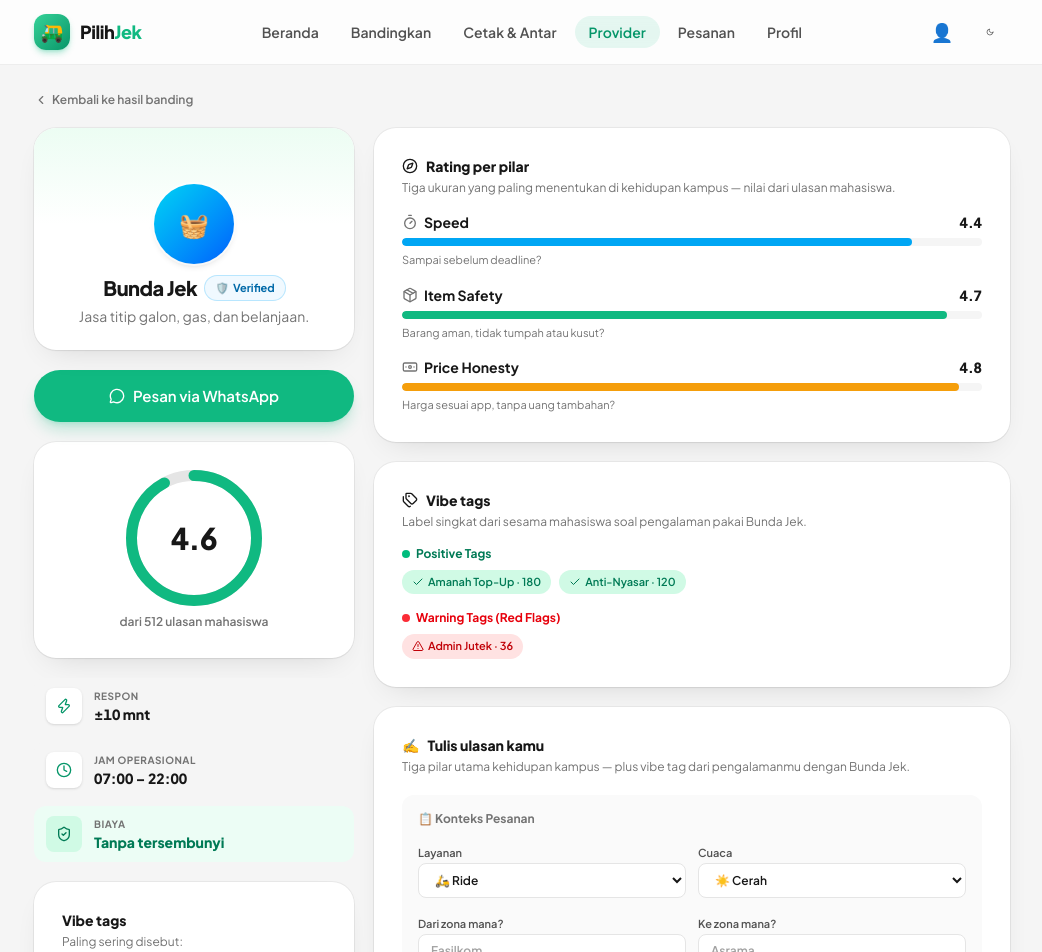
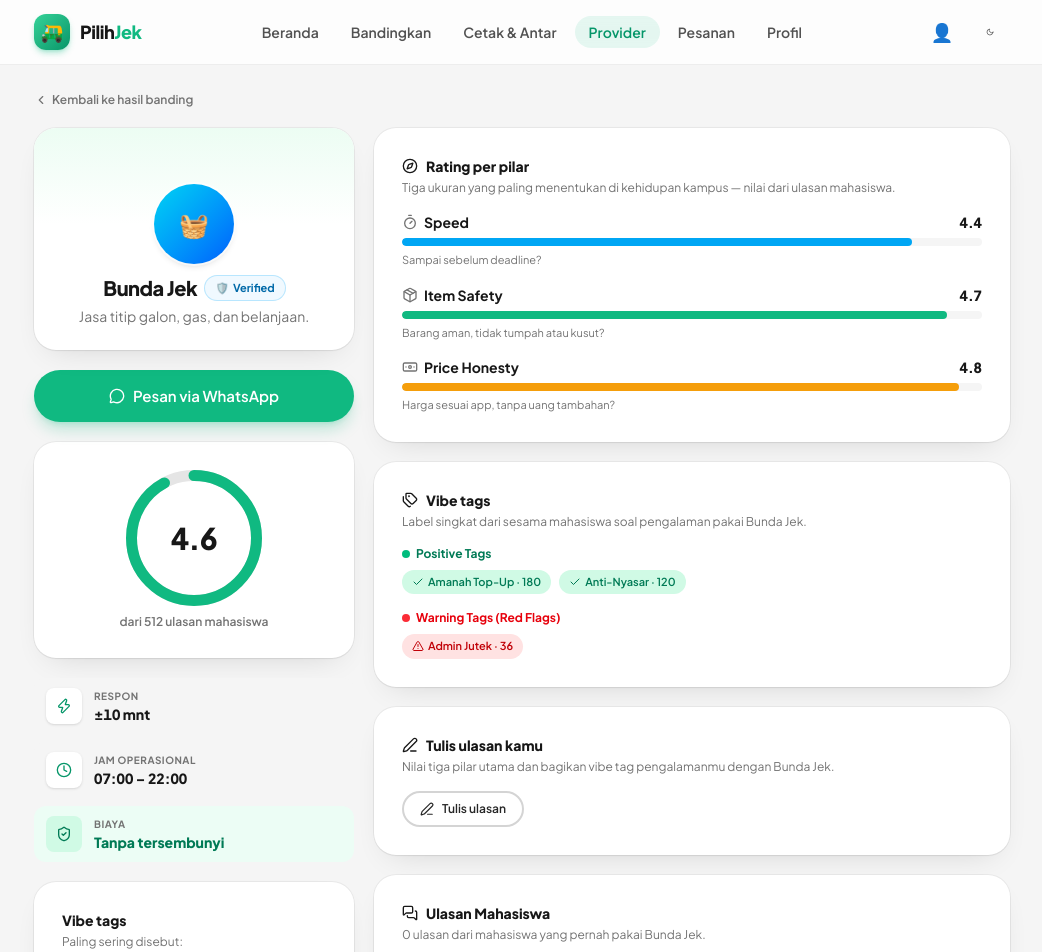
Before and after one commit to superapple8x/ojekify, a React (Vite) app in the folder app/: page /provider/bunda-jek in a window 1280 px wide. Shown: the top 952 px of the page, without its empty margins (118-1160 px from the left). Built offline with nearby package versions, Linux system fonts and the light colour scheme.

Commit message:
feat: profile overhaul P7 — ReviewForm behind Tulis ulasan CTA + modal

```diff
--- a/app/src/flows/review/ReviewForm.tsx
+++ b/app/src/flows/review/ReviewForm.tsx
@@ -147,7 +147,13 @@ function VibeTagPicker({
   )
 }
 
-export function ReviewForm({ provider }: { provider: Provider }) {
+export function ReviewForm({
+  provider,
+  onSubmitted,
+}: {
+  provider: Provider
+  onSubmitted?: () => void
+}) {
   const [speed, setSpeed] = useState<SpeedRating | null>(null)
   const [itemSafety, setItemSafety] = useState<ItemSafetyRating | null>(null)
   const [tagIds, setTagIds] = useState<string[]>([])
@@ -222,6 +228,7 @@ export function ReviewForm({ provider }: { provider: Provider }) {
         priceNote: priceMatch ? '' : priceNote.trim(),
       })
       setSubmitted(true)
+      onSubmitted?.()
       pushAppToast({
         icon: '⭐',
         title: 'Ulasan terkirim 🎉',
--- a/app/src/pages/ProviderProfile.tsx
+++ b/app/src/pages/ProviderProfile.tsx
@@ -8,6 +8,7 @@ import {
   Compass,
   MessageCircle,
   MessagesSquare,
+  PenLine,
   SearchX,
   ShieldCheck,
   Tags,
@@ -26,6 +27,7 @@ import {
   Button,
   Card,
   EmptyState,
+  Modal,
   PillarBars,
   ProviderAvatar,
   RatingBreakdown,
@@ -103,6 +105,7 @@ export default function ProviderProfile() {
   const [review, setReview] = useState<ProviderReview | null>(null)
   const [individualReviews, setIndividualReviews] = useState<IndividualReview[]>([])
   const [filters, setFilters] = useState<ReviewFilterState>(DEFAULT_FILTERS)
+  const [reviewOpen, setReviewOpen] = useState(false)
   const [loading, setLoading] = useState(true)
 
   useEffect(() => {
@@ -381,9 +384,21 @@ export default function ProviderProfile() {
             </div>
           </Card>
 
-          <div className={SLIDE_UP} style={{ animationDelay: '180ms' }}>
-            <ReviewForm provider={provider} />
-          </div>
+          <Card padding="lg" className={SLIDE_UP} style={{ animationDelay: '180ms' }}>
+            <h2 className="flex items-center gap-2 text-sm font-extrabold">
+              <PenLine className="size-4" aria-hidden /> Tulis ulasan kamu
+            </h2>
+            <p className="mt-1 text-xs text-neutral-500 dark:text-neutral-400">
+              Nilai tiga pilar utama dan bagikan vibe tag pengalamanmu dengan {provider.name}.
+            </p>
+            <Button variant="outline" size="sm" className="mt-4" onClick={() => setReviewOpen(true)}>
+              <PenLine className="size-3.5" aria-hidden /> Tulis ulasan
+            </Button>
+          </Card>
+
+          <Modal open={reviewOpen} onClose={() => setReviewOpen(false)} title="Tulis ulasan" size="lg">
+            <ReviewForm provider={provider} onSubmitted={() => setReviewOpen(false)} />
+          </Modal>
 
           <Card padding="lg" className={SLIDE_UP} style={{ animationDelay: '240ms' }}>
             <h2 className="flex items-center gap-2 text-sm font-extrabold">
```
